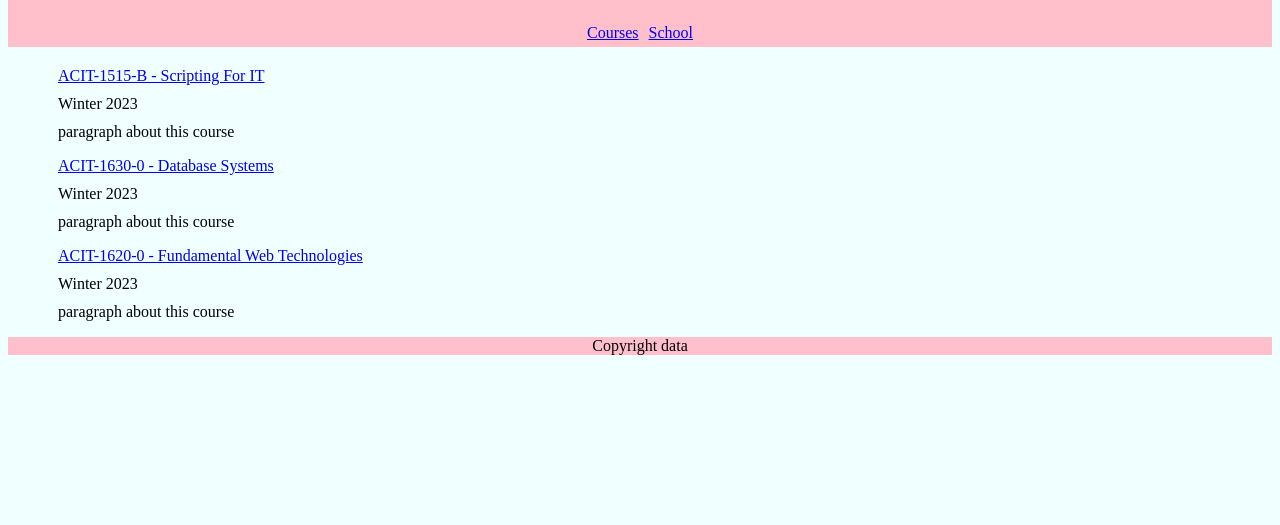
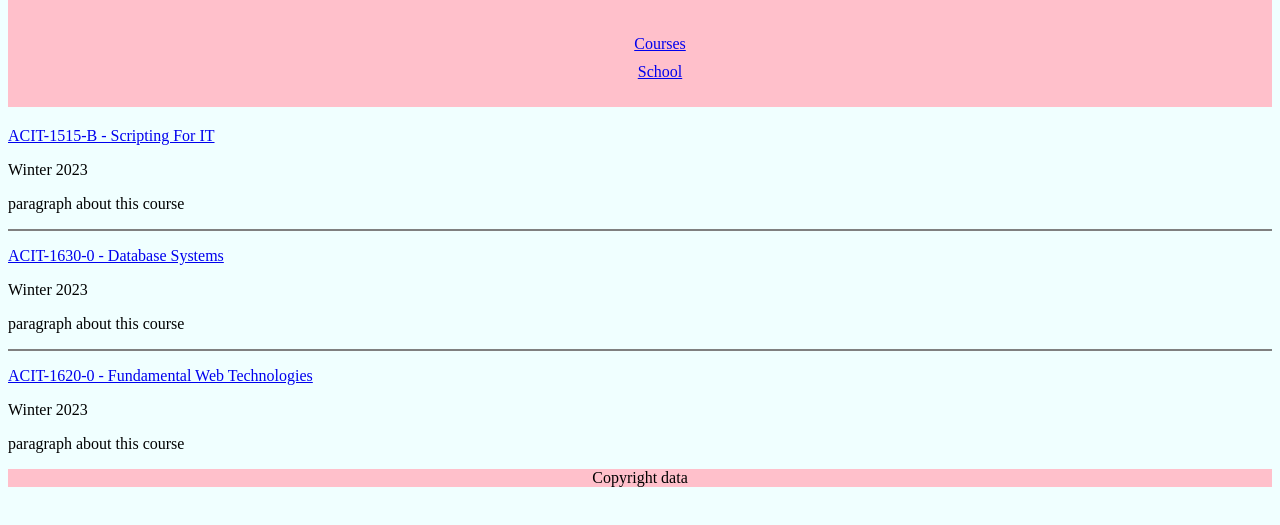
Before and after one commit to Pauwo/Personal_Website, a plain HTML site: page misc/courses.html in a window 1280 px wide. Shown: the part 61-586 px from the top of the page. Drawn offline with Linux system fonts and the light colour scheme.

Commit message:
makes the header links a list and adds a border top and bottom to the middle section or courses html

```diff
--- a/css/stylesheet.css
+++ b/css/stylesheet.css
@@ -21,11 +21,12 @@ nav {
     justify-content: center;
 }
 
-.flex-item {
-    padding: 5px;
+.middle-section {
+    border-top: 2px solid gray;
+    border-bottom: 2px solid gray;
 }
 
 li {
     list-style-type: none;
-    margin: 10px;
+    padding-bottom: 10px;
 }
--- a/misc/courses.html
+++ b/misc/courses.html
@@ -15,60 +15,59 @@
     <header class="headfoot">
       <h1>My Courses</h1>
       <nav>
+        <ul>
+          <li>
             <a
               href="courses.html"
               title="Paulo's Courses"
               target="_blank"
-          class="flex-item"
               >Courses</a
             >
-        <a href="school.html" title="BCIT" target="_blank" class="flex-item"
+          </li>
+          <li>
+            <a href="school.html" title="BCIT" target="_blank"
               >School</a
             >
+          </li>
+        </ul>
       </nav>
     </header>
     <main>
       <section>
-        <ul>
-          <li>
+        <p>
           <a
             href="https://www.bcit.ca/outlines/20231089204/"
             title="Scripting Course Outline"
             target="_blank"
             >ACIT-1515-B - Scripting For IT</a
           >
-          </li>
-          <li>Winter 2023</li>
-          <li>paragraph about this course</li>
-        </ul>
+        </p>
+        <p>Winter 2023</p>
+        <p>paragraph about this course</p>
       </section>
-      <section>
-        <ul>
-          <li>
+      <section class="middle-section">
+        <p>
           <a
             href="https://www.bcit.ca/outlines/20231089206/"
             title="Database Course Outline"
             target="_blank"
             >ACIT-1630-0 - Database Systems</a
           >
-          </li>
-          <li>Winter 2023</li>
-          <li>paragraph about this course</li>
-        </ul>
+        </p>
+        <p>Winter 2023</p>
+        <p>paragraph about this course</p>
       </section>
       <section>
-        <ul>
-          <li>
+        <p>
           <a
             href="https://www.bcit.ca/outlines/20231089205/"
             title="Fundamental Web Course Outline"
             target="_blank"
             >ACIT-1620-0 - Fundamental Web Technologies</a
           >
-          </li>
-          <li>Winter 2023</li>
-          <li>paragraph about this course</li>
-        </ul>
+        </p>
+        <p>Winter 2023</p>
+        <p>paragraph about this course</p>
       </section>
     </main>
     <footer class="headfoot">Copyright data</footer>
```
Lines whose indentation alone changed are shown as unchanged.
